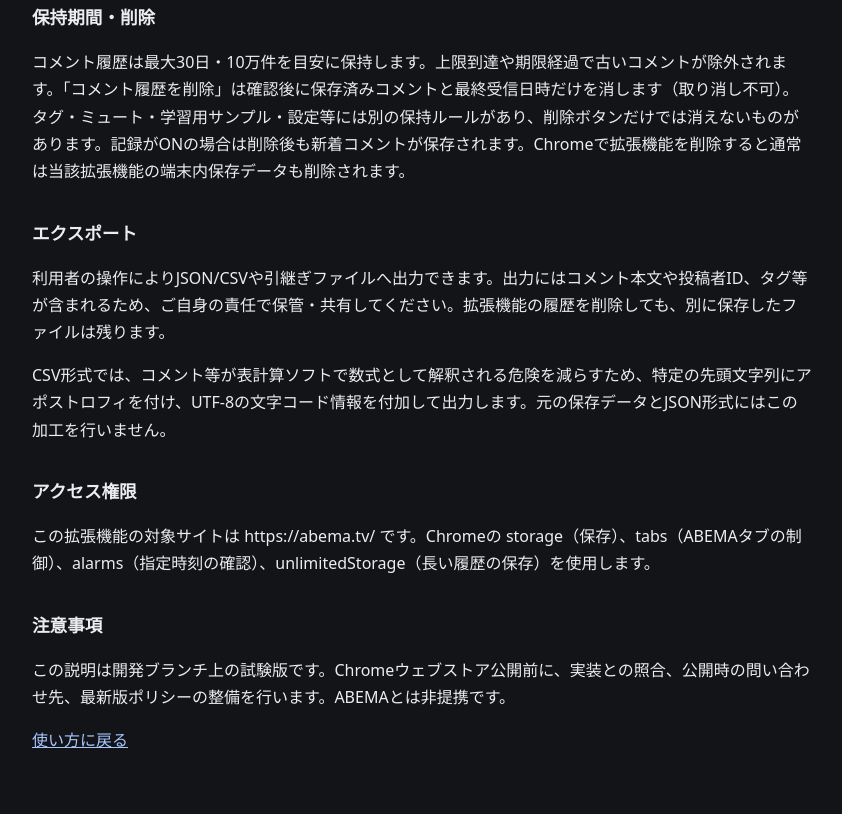
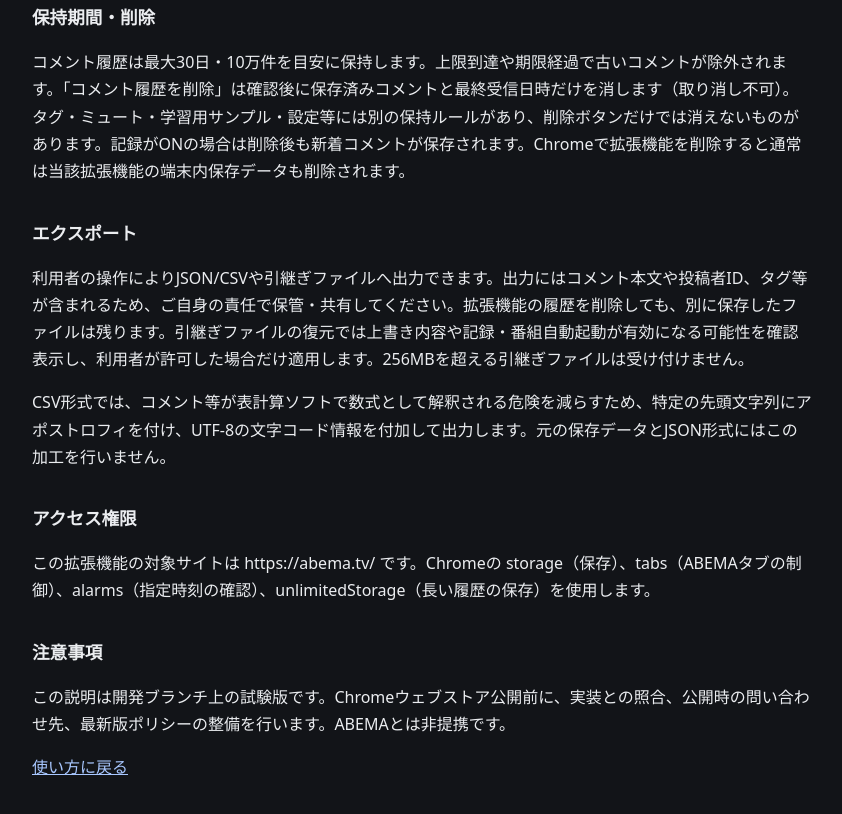
Before and after one commit to yamada1221/abema-comment-analyzer, a browser extension: page privacy.html in a window 1280 px wide. Shown: the part 701-1515 px from the top of the page, without its empty margins (218-1060 px from the left). Drawn offline with Linux system fonts and the light colour scheme.

Commit message:
docs: explain backup restore consent and size limit

```diff
--- a/privacy.html
+++ b/privacy.html
@@ -25,7 +25,7 @@
     <h2>保持期間・削除</h2>
     <p>コメント履歴は最大30日・10万件を目安に保持します。上限到達や期限経過で古いコメントが除外されます。「コメント履歴を削除」は確認後に保存済みコメントと最終受信日時だけを消します（取り消し不可）。タグ・ミュート・学習用サンプル・設定等には別の保持ルールがあり、削除ボタンだけでは消えないものがあります。記録がONの場合は削除後も新着コメントが保存されます。Chromeで拡張機能を削除すると通常は当該拡張機能の端末内保存データも削除されます。</p>
     <h2>エクスポート</h2>
-    <p>利用者の操作によりJSON/CSVや引継ぎファイルへ出力できます。出力にはコメント本文や投稿者ID、タグ等が含まれるため、ご自身の責任で保管・共有してください。拡張機能の履歴を削除しても、別に保存したファイルは残ります。</p>
+    <p>利用者の操作によりJSON/CSVや引継ぎファイルへ出力できます。出力にはコメント本文や投稿者ID、タグ等が含まれるため、ご自身の責任で保管・共有してください。拡張機能の履歴を削除しても、別に保存したファイルは残ります。引継ぎファイルの復元では上書き内容や記録・番組自動起動が有効になる可能性を確認表示し、利用者が許可した場合だけ適用します。256MBを超える引継ぎファイルは受け付けません。</p>
     <p>CSV形式では、コメント等が表計算ソフトで数式として解釈される危険を減らすため、特定の先頭文字列にアポストロフィを付け、UTF-8の文字コード情報を付加して出力します。元の保存データとJSON形式にはこの加工を行いません。</p>
     <h2>アクセス権限</h2>
     <p>この拡張機能の対象サイトは https://abema.tv/ です。Chromeの storage（保存）、tabs（ABEMAタブの制御）、alarms（指定時刻の確認）、unlimitedStorage（長い履歴の保存）を使用します。</p>
```
